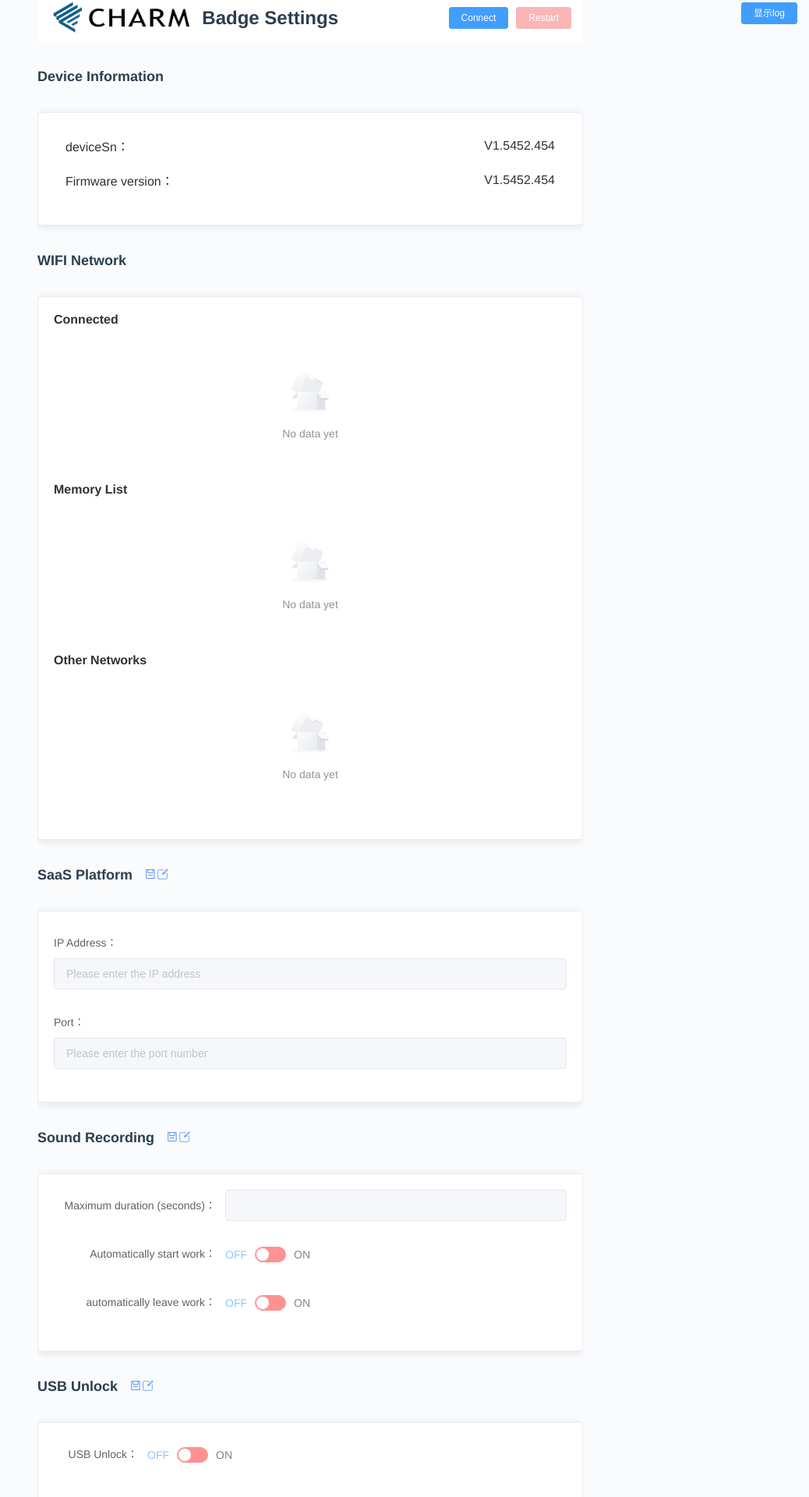
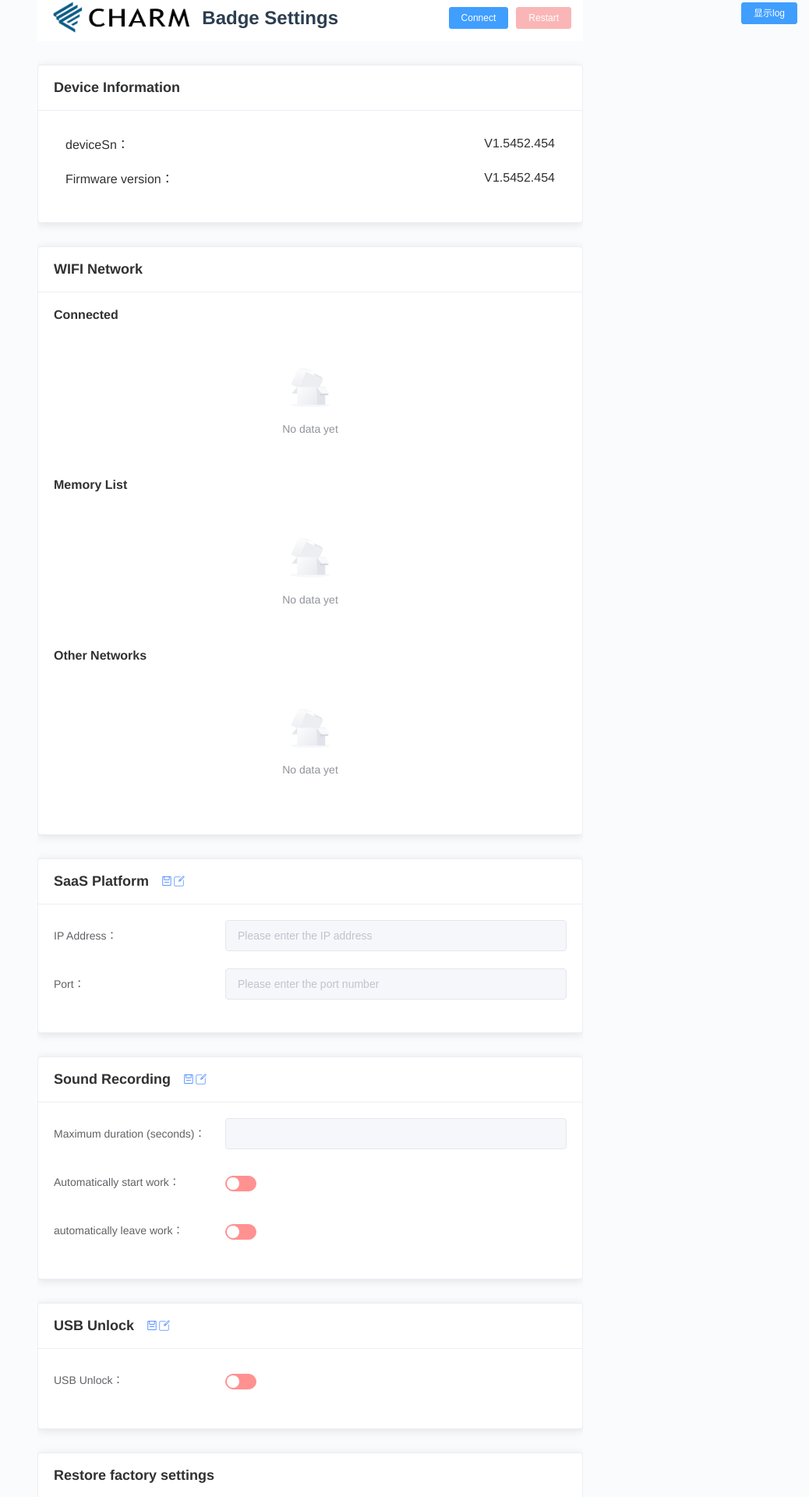
Before and after one commit to yyhSuper/badge-bluetooth-config, a Vue app: page / in a window 1280 px wide. Shown: the part 7-1927 px from the top of the page at 78% size, without its empty margins (242-1280 px from the left). Built offline with nearby package versions, Linux system fonts and the light colour scheme; what el-select-tree would draw is missing.

Commit message:
优化排版

```diff
--- a/src/views/index.vue
+++ b/src/views/index.vue
@@ -20,8 +20,12 @@
 
       </div>
       <el-main class="index-main">
-        <div class="title-wrap"><h1 class="title">Device Information</h1></div>
+<!--        Device Information-->
         <el-card class="box-card">
+          <div slot="header" class="clearfix">
+            <div class="title-wrap"> <span class="title">Device Information</span></div>
+<!--            <el-button style="float: right; padding: 3px 0" type="text">操作按钮</el-button>-->
+          </div>
           <div class="list-list">
             <div class="list-item">
               <div class="list-item-body">
@@ -42,8 +46,12 @@
             </div>
           </div>
         </el-card>
-        <div class="title-wrap"><h1 class="title">WIFI Network</h1></div>
+<!--        WIFI Network-->
         <el-card class="box-card">
+          <div slot="header" class="clearfix">
+            <div class="title-wrap"> <span class="title">WIFI Network</span></div>
+            <!--            <el-button style="float: right; padding: 3px 0" type="text">操作按钮</el-button>-->
+          </div>
           <div class="card-title">Connected</div>
           <div class="list-list">
             <div class="list-item">
@@ -101,15 +109,19 @@
           </div>
 
         </el-card>
+<!--        SaaS Platform-->
+        <el-card class="box-card">
+          <div slot="header" class="clearfix">
             <div class="title-wrap">
-          <h1 class="title">SaaS Platform</h1>
+              <span class="title">SaaS Platform</span>
               <div class="icon-wrap">
                 <span class="iconfont icon-baocun"></span>
                 <span class="iconfont icon-bianji"></span>
               </div>
             </div>
-        <el-card class="box-card">
-          <el-form>
+            <!--            <el-button style="float: right; padding: 3px 0" type="text">操作按钮</el-button>-->
+          </div>
+          <el-form :label-width="isMobile?'100px':'220px'" label-position="left">
             <el-form-item label="IP Address：">
               <el-input placeholder="Please enter the IP address" v-model="SaaSForm.ip"
                         :disabled="!isConnected"></el-input>
@@ -120,15 +132,19 @@
             </el-form-item>
           </el-form>
         </el-card>
+<!--        Sound Recording-->
+        <el-card class="box-card">
+          <div slot="header" class="clearfix">
             <div class="title-wrap">
-          <h1 class="title">Sound Recording</h1>
+              <span class="title">Sound Recording</span>
               <div class="icon-wrap">
                 <span class="iconfont icon-baocun"></span>
                 <span class="iconfont icon-bianji"></span>
               </div>
             </div>
-        <el-card class="box-card">
-          <el-form label-width="220px">
+            <!--            <el-button style="float: right; padding: 3px 0" type="text">操作按钮</el-button>-->
+          </div>
+          <el-form :label-width="isMobile?'260px':'220px'" label-position="left">
             <el-form-item label="Maximum duration (seconds)：">
               <el-input placeholder="" type="number" :disabled="!isConnected"></el-input>
             </el-form-item>
@@ -136,7 +152,7 @@
               <el-switch
                 v-model="recordingForm.isOpenToWork"
                 :disabled="!isConnected"
-                active-color="#13ce66" active-text="ON" inactive-text="OFF"
+                active-color="#13ce66"
                 inactive-color="#ff4949">
               </el-switch>
             </el-form-item>
@@ -144,36 +160,47 @@
               <el-switch
                 v-model="recordingForm.isCloseToWork"
                 :disabled="!isConnected"
-                active-color="#13ce66" active-text="ON" inactive-text="OFF"
+                active-color="#13ce66"
                 inactive-color="#ff4949">
               </el-switch>
             </el-form-item>
           </el-form>
         </el-card>
+<!--        USB Unlock-->
+        <el-card class="box-card">
+          <div slot="header" class="clearfix">
             <div class="title-wrap">
-          <h1 class="title">USB Unlock</h1>
+              <span class="title">USB Unlock</span>
               <div class="icon-wrap">
                 <span class="iconfont icon-baocun"></span>
                 <span class="iconfont icon-bianji"></span>
               </div>
             </div>
-        <el-card class="box-card">
-          <el-form label-width="120px">
+            <!--            <el-button style="float: right; padding: 3px 0" type="text">操作按钮</el-button>-->
+          </div>
+          <el-form :label-width="isMobile?'260px':'220px'" label-position="left">
             <el-form-item label="USB Unlock：">
               <el-switch
                 v-model="USBForm.USBUnlock"
                 :disabled="!isConnected"
-                active-color="#13ce66" active-text="ON" inactive-text="OFF"
+                active-color="#13ce66"
                 inactive-color="#ff4949">
               </el-switch>
             </el-form-item>
           </el-form>
         </el-card>
+<!--        Restore factory settings-->
+        <el-card class="box-card">
+          <div slot="header" class="clearfix">
             <div class="title-wrap">
-          <h1 class="title">Restore factory settings</h1>
-          <div class="icon-wrap"></div>
+              <span class="title">Restore factory settings</span>
+<!--              <div class="icon-wrap">
+                <span class="iconfont icon-baocun"></span>
+                <span class="iconfont icon-bianji"></span>
+              </div>-->
             </div>
-        <el-card class="box-card">
+            <!--            <el-button style="float: right; padding: 3px 0" type="text">操作按钮</el-button>-->
+          </div>
           <div class="warning-wrap">
             <div class="warning-wrap-title">Warning clause</div>
             <div class="warning-wrap-body">
@@ -207,6 +234,7 @@ export default {
   name: 'index',
   data() {
     return {
+      isMobile:false,//是否为移动端
       isShowLog:false,
       isConnected: false,//标记是否已连接设备
       deviceOption: {
@@ -263,6 +291,11 @@ export default {
 
   },
   mounted() {
+    //获取浏览器的当前宽度，做兼容适配移动端
+    let w=document.body.clientWidth;
+    if(w<=768){
+      this.isMobile=true;
+    }
 
     this.checkBluetoothSupport();
     this.init();
@@ -940,8 +973,8 @@ export default {
 }
 </script>
 <style>
-.showLog_Wrap{position: absolute;top:10px;right: 0;padding: 0 15px;}
-#consoleOutput{position: absolute;right: 0;top:60px;width: 50%;background: rgba(0,0,0,.8);color: #fff;z-index: 999;padding: 30px;
+.showLog_Wrap{position: fixed;top:10px;right: 0;padding: 0 15px;}
+#consoleOutput{position: fixed;right: 0;top:60px;width: 50%;background: rgba(0,0,0,.8);color: #fff;z-index: 999;padding: 30px;
 height:auto;
   overflow-y: auto;
 }
@@ -999,20 +1032,19 @@ height:auto;
     padding: 0;
 
   }
+  .title {
+    font-size: 18px;
+    font-weight: bold;
 
+  }
   .title-wrap {
-    margin: 20px auto;
     width: 100%;
     display: flex;
     flex-direction: row;
     align-items: center;
     justify-content: left;
 
-    .title {
-      font-size: 18px;
-      font-weight: bold;
 
-    }
 
     .icon-wrap {
       margin-left: 15px;
@@ -1028,6 +1060,7 @@ height:auto;
 
   .box-card {
     width: 100%;
+    margin-top: 30px;
 
     .card-title {
       font-size: 16px;
@@ -1132,6 +1165,9 @@ height:auto;
 
 @media (max-width: 768px) {
   /* 移动端样式 */
+  .el-form-item__label{
+    font-size: 12px;
+  }
   .nav {
     width: 100%;
     max-width: 100%;
```
Lines whose indentation alone changed are shown as unchanged.
